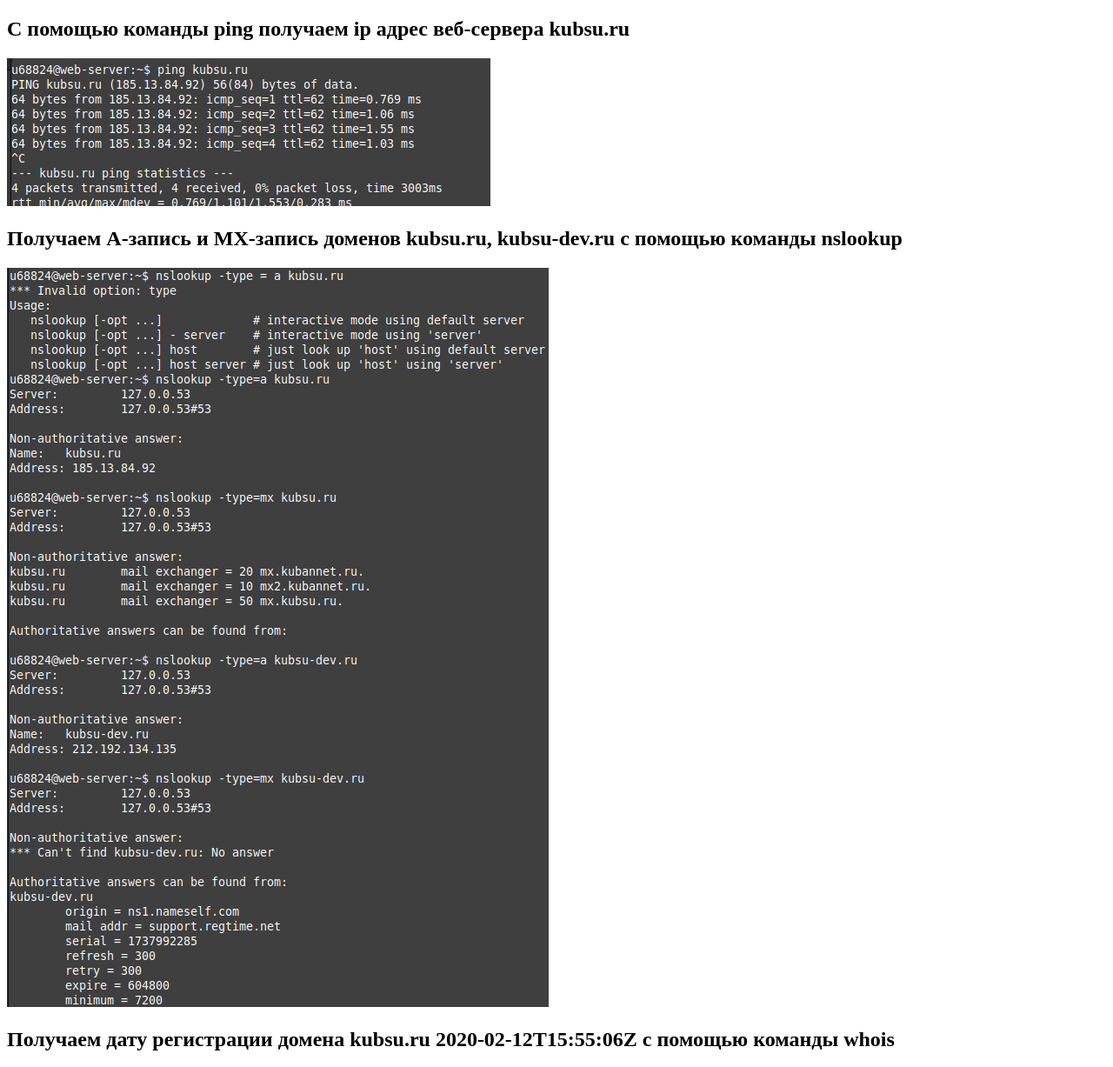
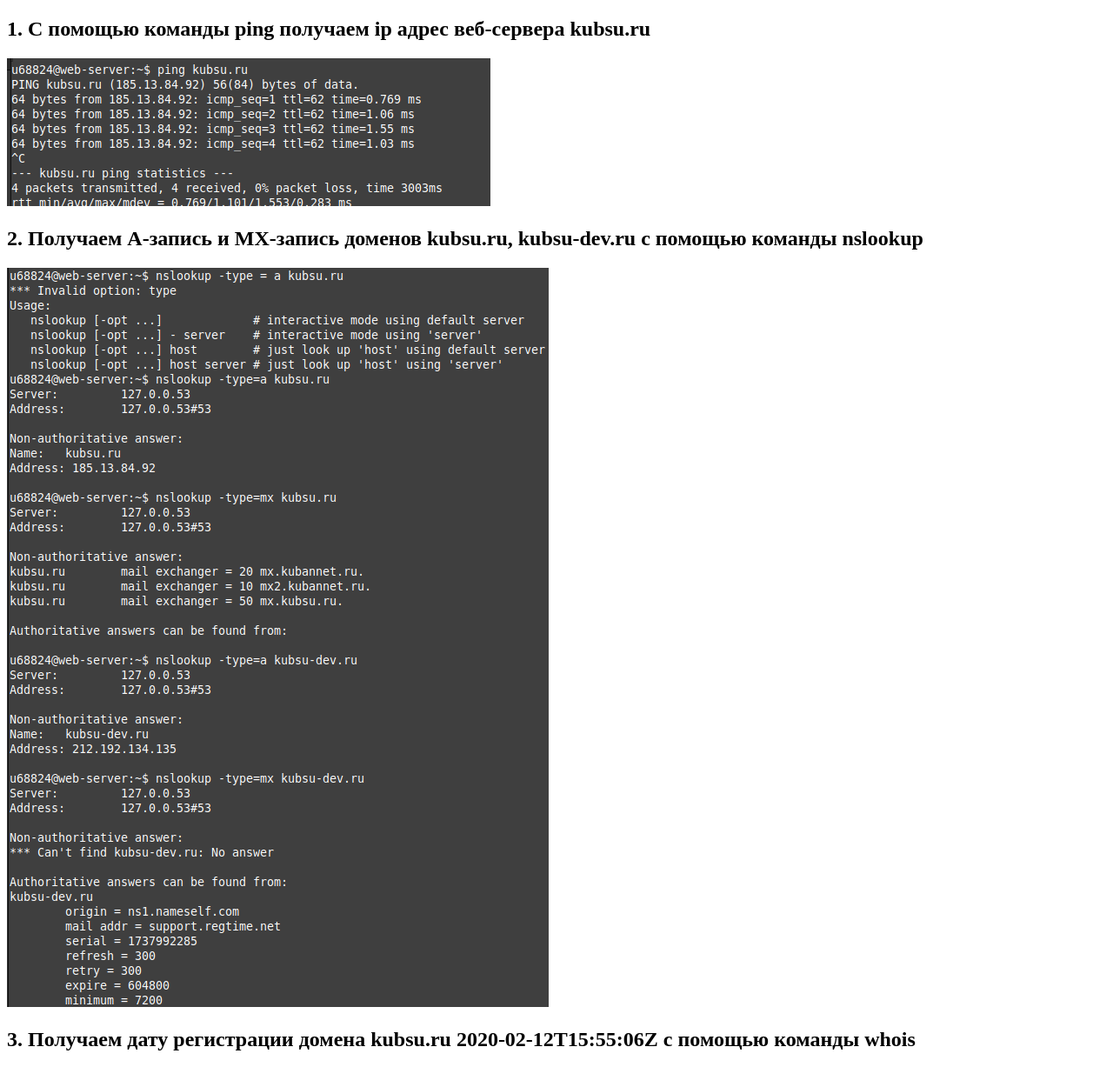
Before and after one commit to s0188100student202421/wb-1.github.io, a plain HTML site: page index.html in a window 1280 px wide. Shown: the top 1227 px of the page at 87% size. Drawn offline with Linux system fonts and the light colour scheme.

Commit message:
Update index.html

```diff
--- a/index.html
+++ b/index.html
@@ -8,24 +8,24 @@
 <body>
     <div class="gallery">
         <div class="item">
-            <h2>С помощью команды ping получаем ip адрес веб-сервера kubsu.ru</h2>
+            <h2> 1. С помощью команды ping получаем ip адрес веб-сервера kubsu.ru</h2>
             <img src="p1.png" alt="Изображение 1">
         </div>
         <div class="item">
-	<h2>Получаем А-запись и MX-запись доменов kubsu.ru, kubsu-dev.ru с помощью команды nslookup</h2>
+	<h2> 2. Получаем А-запись и MX-запись доменов kubsu.ru, kubsu-dev.ru с помощью команды nslookup</h2>
             <img src="p2.png" alt="Изображение 2">
         </div>
         <div class="item">
-            <h2>Получаем дату регистрации домена kubsu.ru 2020-02-12T15:55:06Z с помощью команды whois</h2>
+            <h2> 3. Получаем дату регистрации домена kubsu.ru 2020-02-12T15:55:06Z с помощью команды whois</h2>
             <img src="p3.png" alt="Изображение 3">
         </div>
 	<div class="item">
-            <h2>Страница открывается по адресу http://ваш_логин.kubsu-
+            <h2>4 . Страница открывается по адресу http://ваш_логин.kubsu-
 dev.ru/каталог_задания_1/</h2>
             <img src="p4.png" alt="Изображение 3">
         </div>
 	<div class="item">
-            <h2>С помощью программы filezilla соединилась с учебным сервером и скопировала на локальный компьютер файлы задания в директории wb1.github.io/</h2>
+            <h2>5 .С помощью программы filezilla соединилась с учебным сервером и скопировала на локальный компьютер файлы задания в директории wb1.github.io/</h2>
             <img src="p9.png" alt="Изображение 3">
         </div>
     </div>
```
